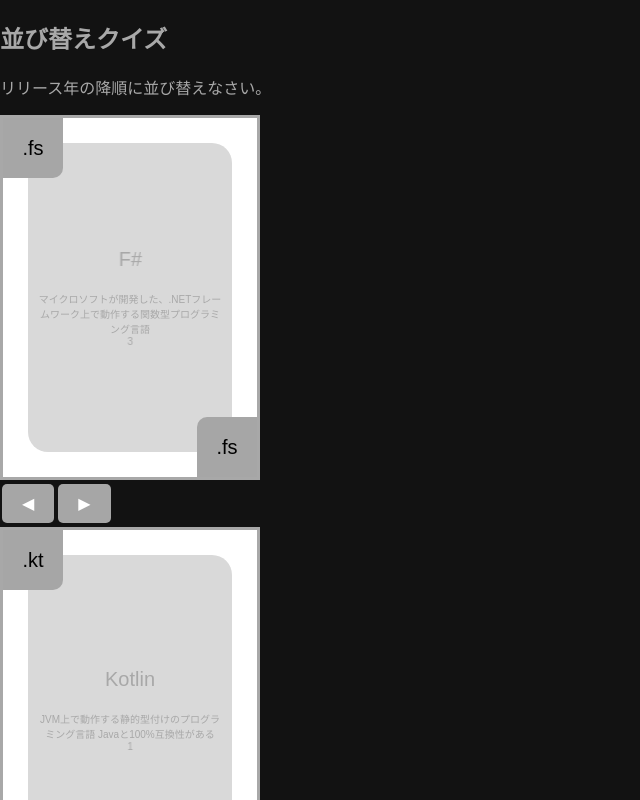
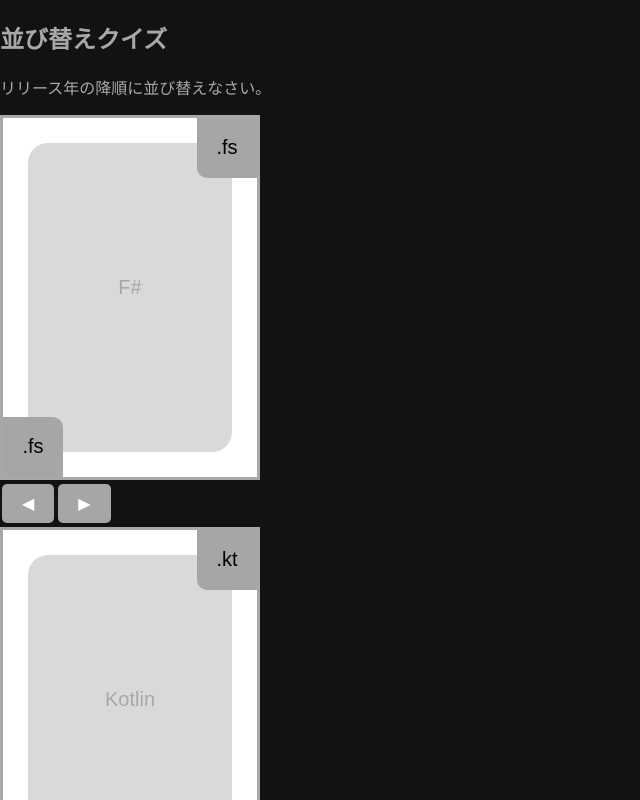
Before and after one commit to raiga0310/Sort-Quiz, a React (Create React App) app: page / in a window 1280 px wide. Both pictures are taken after typing "Sample" into the empty fields and a click on the button "開始". Shown: the top 800 px of the page, without its empty margins (0-640 px from the left). Built offline with nearby package versions, Linux system fonts and the light colour scheme; what @twind/core, @twind/preset-tailwind would draw is missing.

Commit message:
fix: init state

```diff
--- a/src/components/FlippingCard.js
+++ b/src/components/FlippingCard.js
@@ -2,10 +2,10 @@
 import './FlippingCard.css'
 
 const FlippingCard = ({cardData}) => {
-  const [isFlipped, setIsFlipped] = useState(true)
+  const [isFlipped, setIsFlipped] = useState(false);
 
   const handleClick = () => {
-    setIsFlipped(!isFlipped)
+    setIsFlipped(!isFlipped);
   }
 
   return (
```
